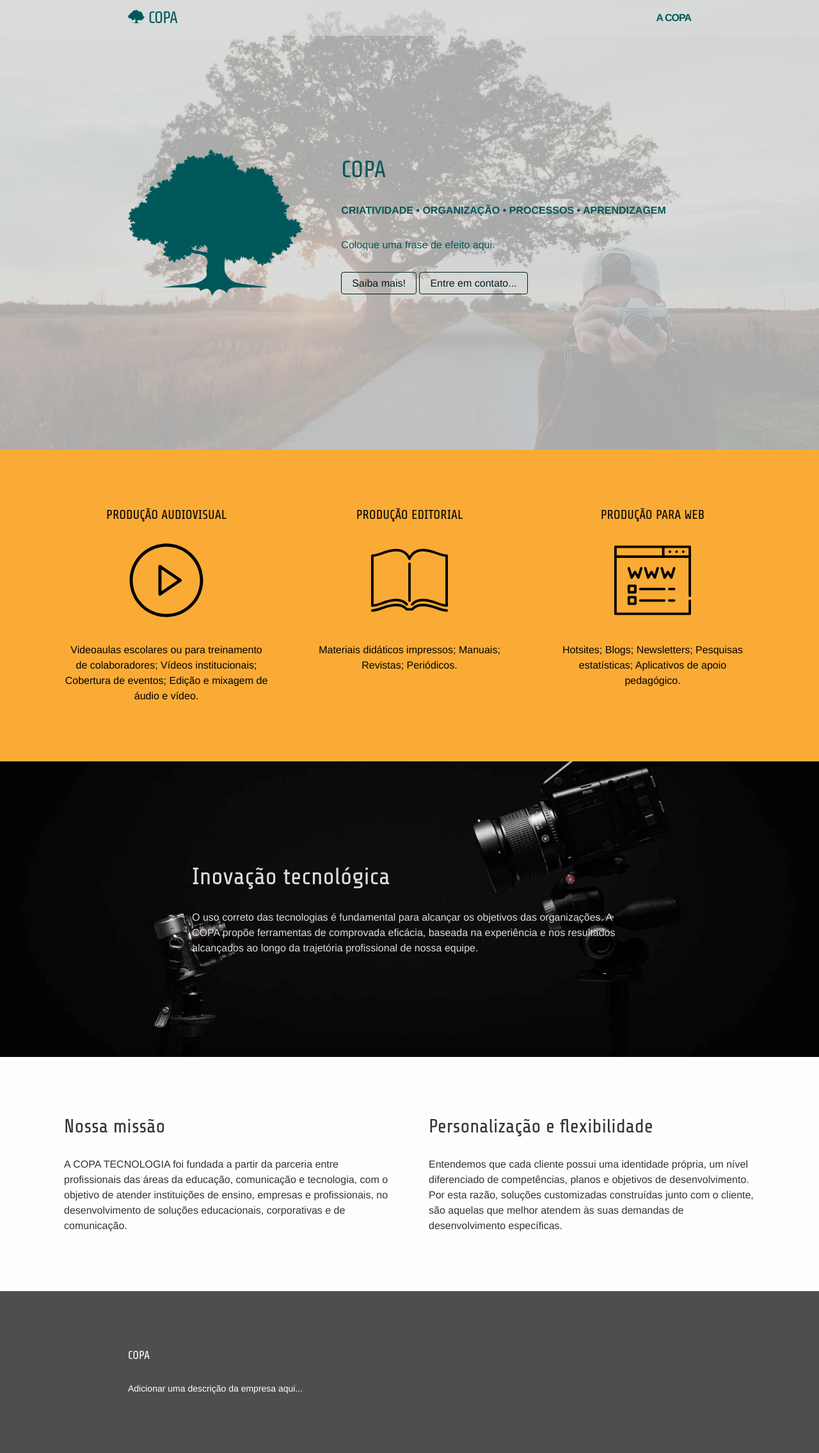
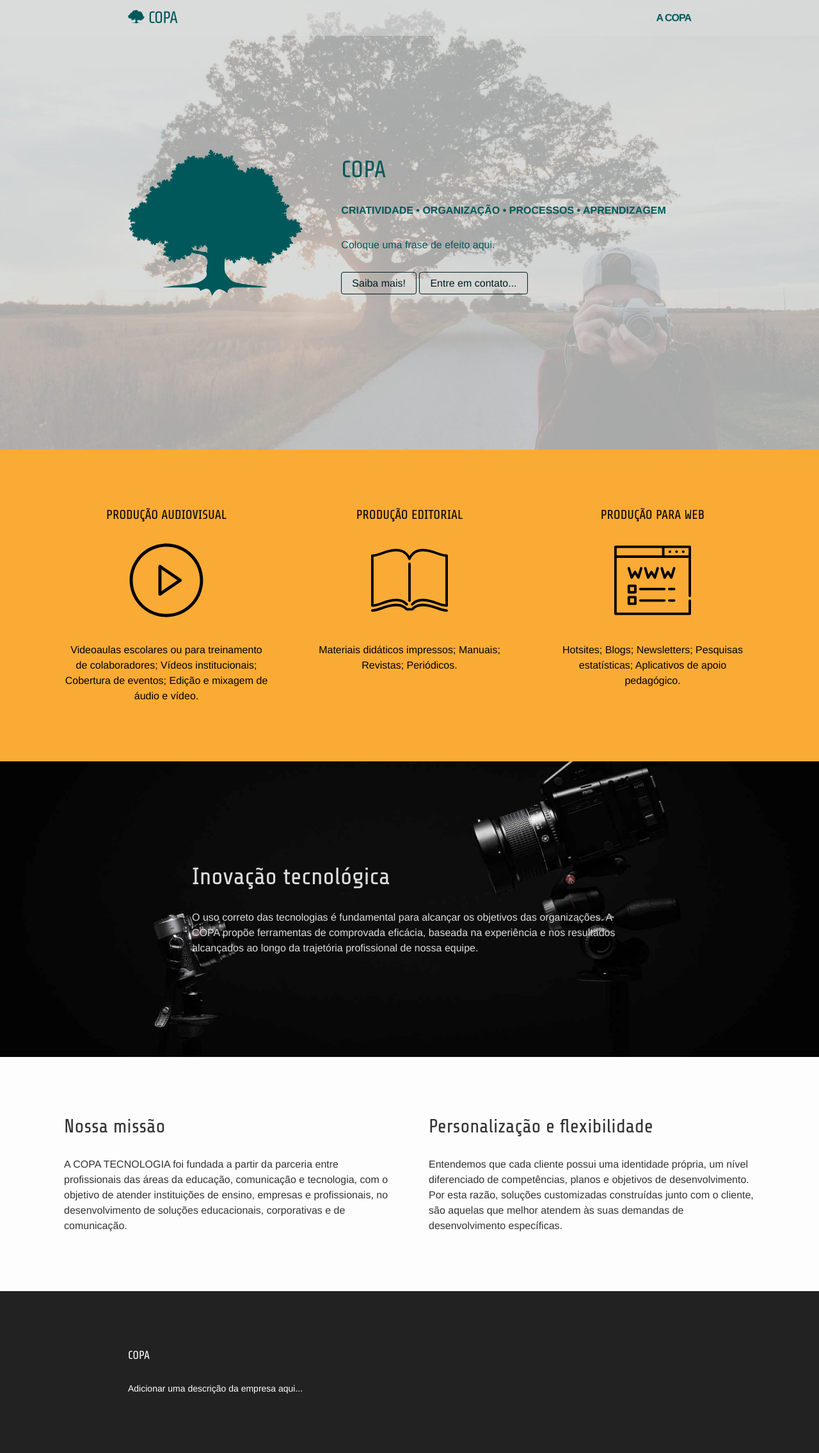
Before and after one commit to CopaTecnologia/copatecnologia.github.io, a Jekyll site: the page built from index.html, in a window 1280 px wide. Shown: the whole page at 64% size. Built offline with Jekyll 4.4.1, drawn with Linux system fonts in a browser that asks for light colours.

Commit message:
Update _layout.sass

```diff
--- a/_sass/_layout.sass
+++ b/_sass/_layout.sass
@@ -95,7 +95,7 @@
 
 .site-footer
     font-size: $small-font-size
-    background-color: #4E4E4E
+    background-color: #222
     padding: $spacing-unit 0
     color: #fff
     a
```
